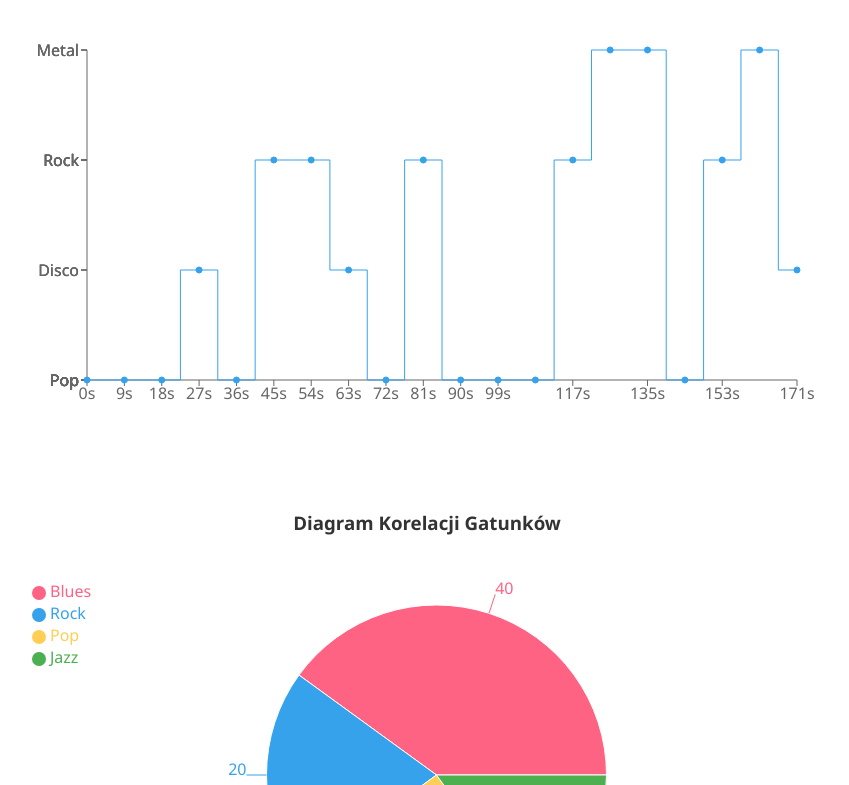
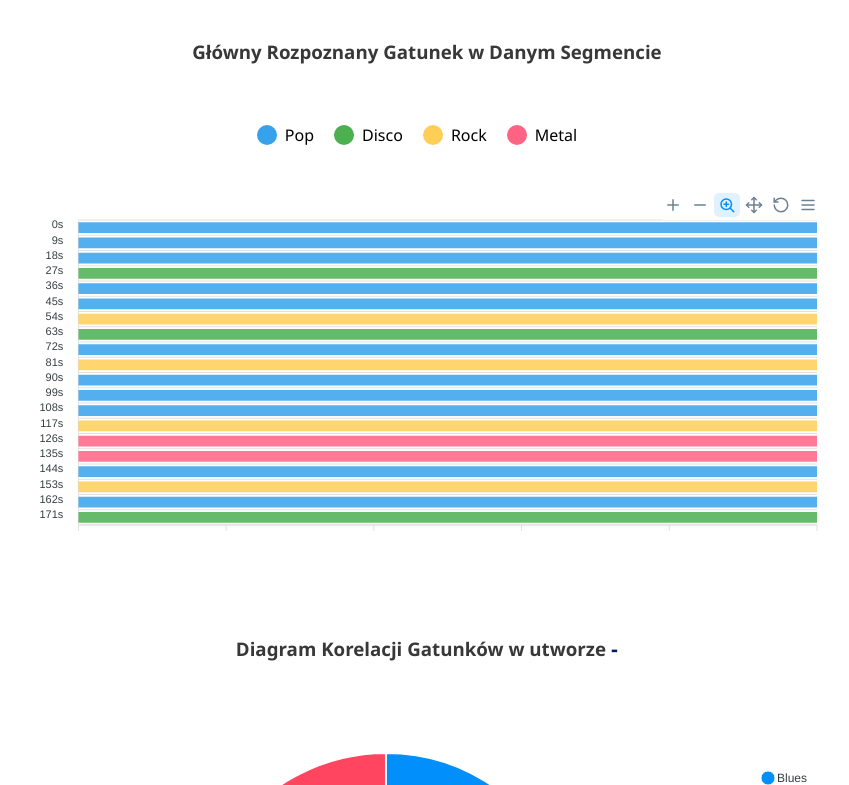
Before and after one commit to kamka5/music_genre_classification, a React (Create React App) app: page /tagged-song-info in a window 1280 px wide. Shown: the part 375-1160 px from the top of the page, without its empty margins (213-1062 px from the left). Built offline with nearby package versions, Linux system fonts and the light colour scheme.

Commit message:
jwt left and merge with backend

```diff
--- a/package.json
+++ b/package.json
@@ -14,11 +14,13 @@
     "chartjs": "^0.3.24",
     "chartjs-plugin-piechart-outlabels": "^0.1.4",
     "react": "^18.2.0",
+    "react-apexcharts": "^1.4.1",
     "react-bootstrap": "^2.9.2",
     "react-chartjs-2": "^2.11.2",
     "react-dom": "^18.2.0",
     "react-router-dom": "^6.21.0",
     "react-scripts": "5.0.1",
+    "react-vis": "^1.12.1",
     "recharts": "^2.11.0",
     "styled-components": "^6.1.8",
     "web-vitals": "^2.1.4"
--- a/src/components/HomePage/Home.module.css
+++ b/src/components/HomePage/Home.module.css
@@ -97,7 +97,7 @@ nav a:hover {
 .songTitle{
   font-family:'Franklin Gothic Medium', 'Arial Narrow', Arial, sans-serif;
   letter-spacing: 1px;
-  color: #0065a9;
+  color: #001b51;
 }
 
 /* Arkusz stylów (styles.css) */
--- a/src/components/TaggedSongInfo/TaggedSongInfo.jsx
+++ b/src/components/TaggedSongInfo/TaggedSongInfo.jsx
@@ -1,16 +1,6 @@
 import React from "react";
+import ReactApexChart from "react-apexcharts";
 import { Container, Row, Col, Button } from "react-bootstrap";
-import {
-  LineChart,
-  Line,
-  PieChart,
-  Pie,
-  Tooltip,
-  Cell,
-  XAxis,
-  YAxis,
-  Legend as RechartsLegend,
-} from "recharts";
 import { useNavigate, useLocation } from "react-router-dom";
 import styles from "./TaggedSongInfo.module.css";
 
@@ -23,13 +13,21 @@ const TaggedSongInfo = () => {
     navigate(-1);
   };
 
+  const getColorByGenre = (genre) => {
+    if (genre === "Pop") return "#36A2EB";
+    if (genre === "Rock") return "#FFCE56";
+    if (genre === "Metal") return "#FF6384";
+    if (genre === "Disco") return "#4CAF50";
+    return "#000000";
+  };
+
   const genres = [
     "Pop",
     "Pop",
     "Pop",
     "Disco",
     "Pop",
-    "Rock",
+    "Pop",
     "Rock",
     "Disco",
     "Pop",
@@ -42,13 +40,17 @@ const TaggedSongInfo = () => {
     "Metal",
     "Pop",
     "Rock",
-    "Metal",
+    "Pop",
     "Disco",
   ];
 
+  const uniqueGenres = Array.from(new Set(genres));
+
   const timeChartData = genres.map((genre, index) => ({
-    time: `${index * 9}s`,
-    genre: genre,
+    x: `${index * 9}s`,
+    y: [0, 1],
+    fillColor: getColorByGenre(genre),
+    name: genre,
   }));
 
   const correlationChartData = [
@@ -58,14 +60,60 @@ const TaggedSongInfo = () => {
     { name: "Jazz", value: 15, color: "#4CAF50" },
   ];
 
+  const optionsRangeBar = {
+    chart: {
+      type: "rangeBar",
+      height: 400,
+    },
+    plotOptions: {
+      bar: {
+        horizontal: true,
+      },
+    },
+    xaxis: {
+      labels: {
+        show: false,
+      },
+    },
+    legend: {
+      position: "top",
+      horizontalAlign: "center",
+      offsetY: 10,
+    },
+    tooltip: {
+      custom: ({ series, seriesIndex, dataPointIndex, w }) => {
+        const genre = genres[dataPointIndex];
+        return `<div class="tooltip">${genre}</div>`;
+      },
+    },
+  };
+
+  const legendColors = uniqueGenres.map((genre) => getColorByGenre(genre));
+
+  // Tworzymy legendę "kolor-gatunek"
+  const legend = uniqueGenres.map((genre, index) => ({
+    name: genre,
+    fillColor: legendColors[index],
+  }));
+
+  const optionsPieChart = {
+    chart: {
+      type: "pie",
+      width: 750,
+      height: 400,
+    },
+    labels: correlationChartData.map((entry) => entry.name),
+  };
+
   return (
     <Container className={styles.container}>
       <Row>
         <Col>
           <h1 className={styles.songInfoTitle}>
-            Informacje o otagowanej piosence:
+            Informacje o otagowanej piosence
           </h1>
           <br />
+          <h2>Przypisano następujące tagi:</h2>
           <p>
             <strong>Tytuł:</strong> {editedTags.title || "Brak informacji"}
           </p>
@@ -88,62 +136,55 @@ const TaggedSongInfo = () => {
         </Col>
       </Row>
       <br />
+      <h3>Główny Rozpoznany Gatunek w Danym Segmencie</h3>
+      <br />
       <Row>
-        <Col>
-          <h3>Wykres Zmian Gatunku w Czasie</h3>
-          <div className={styles.chartContainer}>
-            <LineChart
-              width={800}
-              height={400}
-              data={timeChartData}
-              margin={{ top: 20, right: 30, left: 0, bottom: 20 }}
-            >
-              <XAxis dataKey="time" />
-              <YAxis
-                type="category"
-                dataKey="genre"
-                tickCount={4}
-                domain={genres}
-                ticks={genres}
-                tickFormatter={(value) => value}
-              />
-              <Tooltip />
-              <Line
-                type="step"
-                dataKey="genre"
-                stroke="#36A2EB" // Zmiana koloru na niebieski
-                fill="#36A2EB"
-                connectNulls={false}
-                name="Gatunek"
-              />
-            </LineChart>
+        <Col md={12} className={styles.legendCol}>
+          {/* Legenda po prawej stronie */}
+          <div className={styles.legendContainer}>
+            {legend.map((item, index) => (
+              <div key={index} className={styles.legendItem}>
+                <span
+                  className={styles.legendColor}
+                  style={{ backgroundColor: item.fillColor }}
+                ></span>
+                {item.name}
+              </div>
+            ))}
           </div>
         </Col>
       </Row>
+      <Row className={styles.chartRow}>
+        <Col className={styles.chartCol}>
+          <div className={styles.chartContainer}>
+            <ReactApexChart
+              options={optionsRangeBar}
+              series={[{ data: timeChartData }]}
+              type="rangeBar"
+              height={350}
+            />
+          </div>
+        </Col>
+      </Row>
+
       <br />
       <Row>
         <Col>
-          <h3>Diagram Korelacji Gatunków</h3>
+          <h3>
+            Diagram Korelacji Gatunków w utworze{" "}
+            <span className={styles.songInfo}>
+              {editedTags.artist} - {editedTags.title}
+            </span>
+          </h3>
+
+          <br />
           <div className={styles.chartContainer}>
-            <PieChart width={750} height={400}>
-              <Pie
-                dataKey="value"
-                data={correlationChartData}
-                outerRadius={170}
-                label
-              >
-                {correlationChartData.map((entry, index) => (
-                  <Cell key={`cell-${index}`} fill={entry.color} />
-                ))}
-              </Pie>
-              <RechartsLegend
-                verticalAlign="top"
-                align="left"
-                layout="vertical"
-                iconType="circle"
-              />
-              <Tooltip />
-            </PieChart>
+            <ReactApexChart
+              options={optionsPieChart}
+              series={correlationChartData.map((entry) => entry.value)}
+              type="pie"
+              height={400} // Ustawiono tylko wysokość
+            />
           </div>
         </Col>
       </Row>
--- a/src/components/TaggedSongInfo/TaggedSongInfo.module.css
+++ b/src/components/TaggedSongInfo/TaggedSongInfo.module.css
@@ -7,10 +7,11 @@
 .songInfoTitle {
   color: #002ba1;
   text-align: left;
+  font-size: 2em;
 }
 
 h3 {
-  color: #333;
+  color: #383838;
   text-align: center;
 }
 
@@ -69,3 +70,30 @@ strong {
     max-width: 100%;
   }
 }
+
+.legendContainer {
+  margin-top: 20px;
+  text-align: center;
+}
+
+.legendItem {
+  display: inline-flex; /* Zmiana z inline na inline-flex */
+  align-items: center;
+  margin-right: 20px;
+}
+
+.legendColor {
+  width: 20px;
+  height: 20px;
+  margin-right: 8px;
+  border-radius: 50%;
+  display: inline-block;
+}
+
+.songInfo {
+  font-family: 'Lucida Sans', 'Lucida Sans Regular', 'Lucida Grande', 'Lucida Sans Unicode', Geneva, Verdana, sans-serif;
+  color: #001b64;
+  font-size: 0.95em;
+}
+
+/* TaggedSongInfo.module.css */
```
Also changed, not shown: 1 other file (tests, documents, lock files or other folders).
